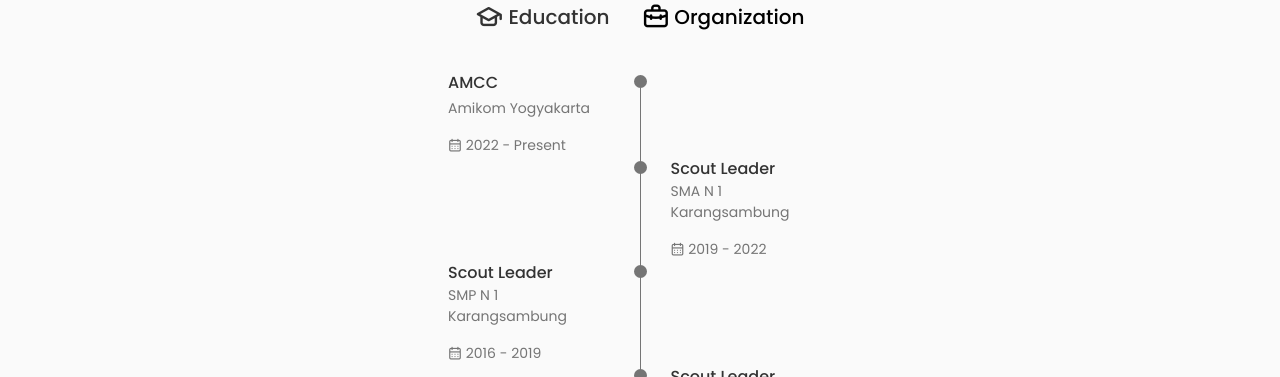
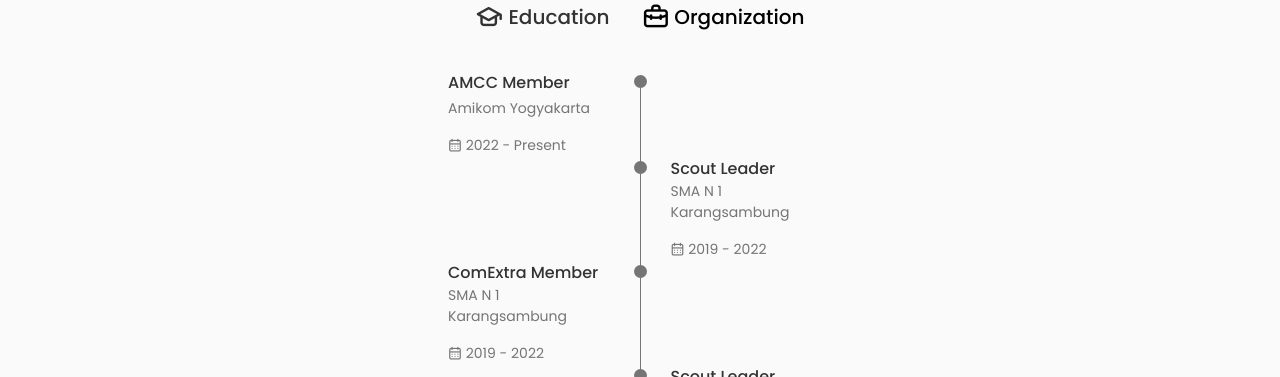
Before and after one commit to damar-glh/me, a React (Create React App) app: page / in a window 1280 px wide. Both pictures are taken after a click on the element "Organization". Shown: the part 2823-3200 px from the top of the page. Built offline with nearby package versions, Linux system fonts and the light colour scheme.

Commit message:
update: page-qualifications

```diff
--- a/src/components/qualification/Qualification.jsx
+++ b/src/components/qualification/Qualification.jsx
@@ -79,7 +79,7 @@ const Qualification = () => {
                 <div className={toggleState === 2 ? "qualification__content qualification__content-active" : "qualification__content "}>
                     <div className="qualification__data">
                         <div className="">
-                            <h3 className="qualification__title">AMCC</h3>
+                            <h3 className="qualification__title">AMCC Member</h3>
                             <span className="qualification__subtitle">Amikom Yogyakarta</span>
                             <div className="qualification__calender">
                                 <i className="uil uil-calendar-alt"></i> 2022 - Present
@@ -106,10 +106,10 @@ const Qualification = () => {
                     </div>
                     <div className="qualification__data">
                         <div className="">
-                            <h3 className="qualification__title">Scout Leader</h3>
-                            <span className="qualification__subtitle">SMP N 1 Karangsambung</span>
+                            <h3 className="qualification__title">ComExtra Member</h3>
+                            <span className="qualification__subtitle">SMA N 1 Karangsambung</span>
                             <div className="qualification__calender">
-                                <i className="uil uil-calendar-alt"></i> 2016 - 2019
+                                <i className="uil uil-calendar-alt"></i> 2019 - 2022
                             </div>
                         </div>
                         <div className="">
```
